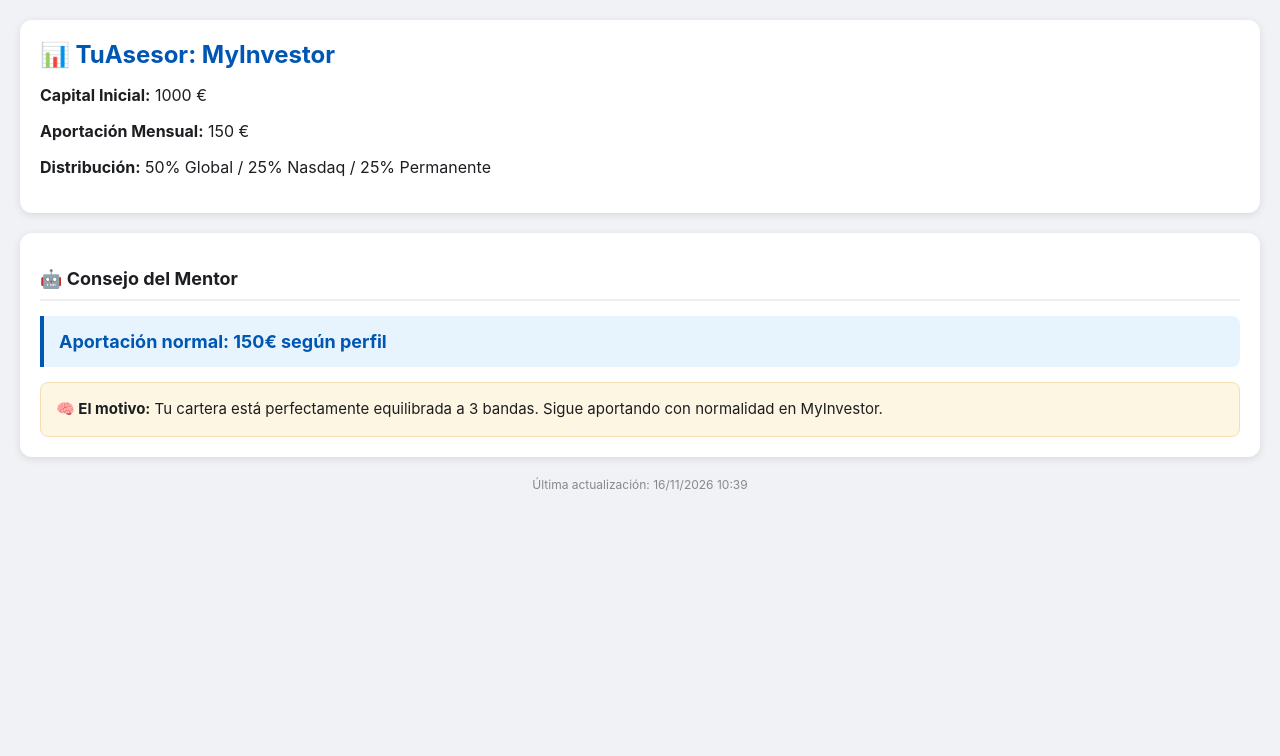
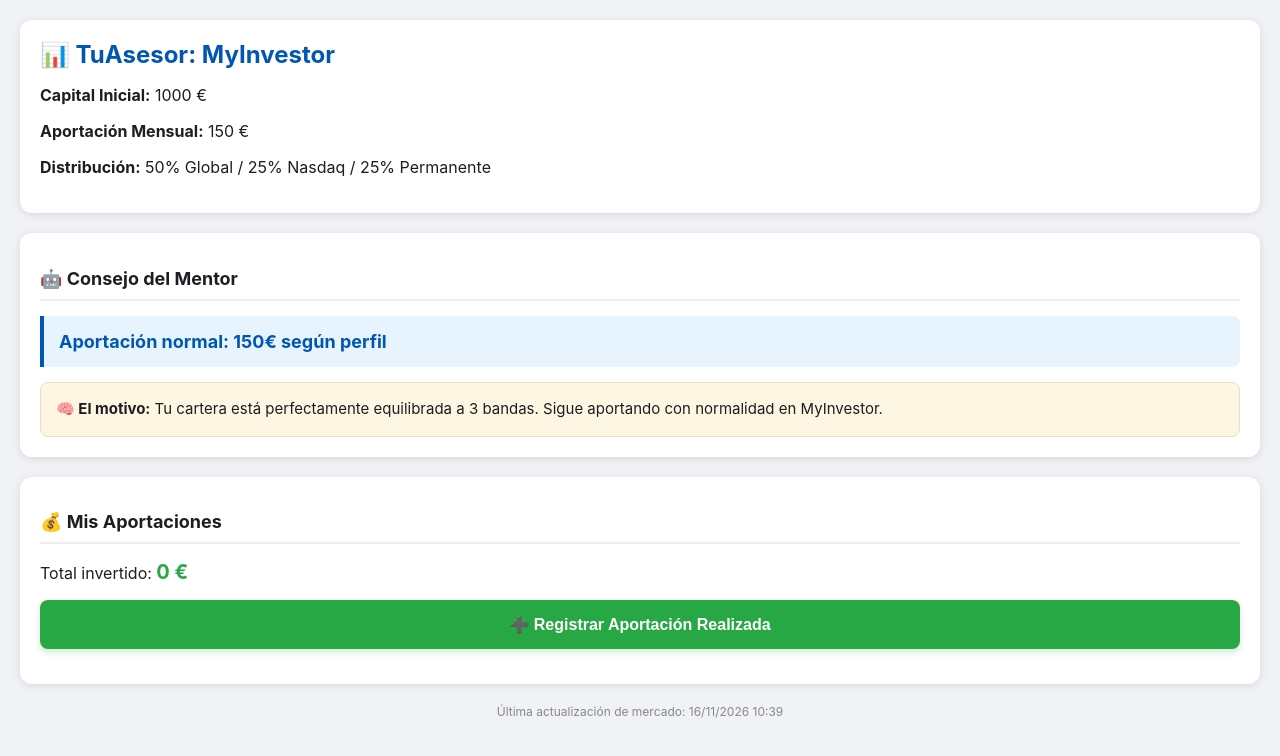
Before and after one commit to kinifdf7-lgtm/TuAsesor, a plain HTML site: page index.html in a window 1280 px wide. Drawn offline with Linux system fonts and the light colour scheme.

Commit message:
Añadiendo botones y 3 fondos

```diff
--- a/index.html
+++ b/index.html
@@ -1,3 +1,4 @@
+
 <!DOCTYPE html>
 <html lang="es">
 <head>
@@ -12,6 +13,12 @@
         .highlight { background: #e8f4fd; border-left: 4px solid #0056b3; padding: 15px; margin: 15px 0; border-radius: 0 8px 8px 0; }
         .mentor-box { background: #fdf6e3; border: 1px solid #f5deb3; padding: 15px; border-radius: 8px; font-size: 15px; line-height: 1.5; }
         .timestamp { font-size: 12px; color: #888; text-align: center; margin-top: 20px; }
+
+        /* Estilos del nuevo botón interactivo */
+        .btn-aportar { background-color: #28a745; color: white; border: none; padding: 15px 20px; border-radius: 8px; font-size: 16px; font-weight: bold; cursor: pointer; width: 100%; margin-top: 10px; display: flex; justify-content: center; align-items: center; gap: 8px; box-shadow: 0 4px 6px rgba(40,167,69,0.2);}
+        .btn-aportar:active { background-color: #218838; transform: translateY(2px); }
+        .historial-item { border-bottom: 1px solid #eee; padding: 12px 0; display: flex; justify-content: space-between; font-size: 15px; align-items: center; }
+        .borrar-btn { color: #dc3545; background: none; border: 1px solid #dc3545; border-radius: 4px; padding: 4px 8px; font-size: 12px; cursor: pointer; font-weight: bold;}
     </style>
 </head>
 <body>
@@ -32,9 +39,18 @@
         </div>
     </div>
 
-    <div class="timestamp">Última actualización: <span id="fecha">--</span></div>
+    <!-- NUEVA SECCIÓN DE REGISTRO MANUAL -->
+    <div class="card">
+        <h2>💰 Mis Aportaciones</h2>
+        <p>Total invertido: <strong style="color: #28a745; font-size: 20px;"><span id="total-aportado">0</span> €</strong></p>
+        <button class="btn-aportar" onclick="registrarAportacion()">➕ Registrar Aportación Realizada</button>
+        <div id="lista-historial" style="margin-top: 15px; max-height: 200px; overflow-y: auto;"></div>
+    </div>
+
+    <div class="timestamp">Última actualización de mercado: <span id="fecha">--</span></div>
 
     <script>
+        // 1. Cargar datos del mercado enviados desde Python
         fetch('datos.json?nocache=' + (new Date()).getTime())
             .then(response => response.json())
             .then(data => {
@@ -44,8 +60,53 @@
                 document.getElementById('perfil').innerText = data.estrategia.perfil;
                 document.getElementById('accion').innerText = data.mentor.accion;
                 document.getElementById('motivo').innerText = data.mentor.motivo;
+
+                // Extraer el número exacto de la aportación para usarlo en el botón
+                window.cuantiaMensual = parseInt(data.estrategia.aportacion_mensual.replace(/[^0-9]/g, '')) || 150;
             })
-            .catch(error => console.error('Error:', error));
+            .catch(error => console.error('Error de red al cargar JSON:', error));
+
+        // 2. LÓGICA DE REGISTRO EN EL MÓVIL (LocalStorage)
+        let historial = JSON.parse(localStorage.getItem('historialTuAsesor')) || [];
+
+        function actualizarHistorial() {
+            const lista = document.getElementById('lista-historial');
+            const totalSpan = document.getElementById('total-aportado');
+            lista.innerHTML = '';
+            let total = 0;
+
+            historial.forEach((item, index) => {
+                total += item.cantidad;
+                lista.innerHTML += `
+                    <div class="historial-item">
+                        <span>🗓️ ${item.fecha} - <strong>${item.cantidad}€</strong></span>
+                        <button class="borrar-btn" onclick="borrarAportacion(${index})">Eliminar</button>
+                    </div>
+                `;
+            });
+            totalSpan.innerText = total.toLocaleString('es-ES');
+            localStorage.setItem('historialTuAsesor', JSON.stringify(historial));
+        }
+
+        function registrarAportacion() {
+            const cantidad = window.cuantiaMensual || 150;
+
+            // Usamos formato europeo para la fecha
+            const fecha = new Date();
+            const opcionesFecha = { day: '2-digit', month: '2-digit', year: 'numeric' };
+            const fechaActual = fecha.toLocaleDateString('es-ES', opcionesFecha);
+
+            historial.unshift({ fecha: fechaActual, cantidad: cantidad });
+            actualizarHistorial();
+        }
+
+        function borrarAportacion(index) {
+            historial.splice(index, 1);
+            actualizarHistorial();
+        }
+
+        // Cargar el historial guardado al abrir la app
+        actualizarHistorial();
     </script>
 </body>
 </html>
```
